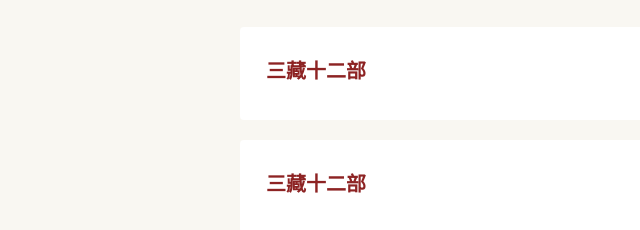
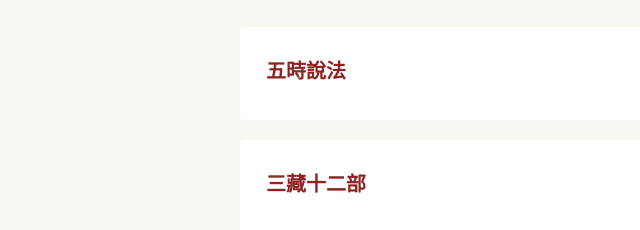
Before and after one commit to goodtak/buddhism, a plain HTML site: page index.html in a window 1280 px wide. Shown: the part 503-733 px from the top of the page, 0-640 px from the left. Drawn offline with Linux system fonts and the light colour scheme.

Commit message:
Update index.html

```diff
--- a/index.html
+++ b/index.html
@@ -158,7 +158,7 @@
     <li class="article-item">
             <div class="article-info">
                 <h2>
-                    <a href="https://goodtak.github.io/buddhism/5periods" class="article-link">  三藏十二部</a>
+                    <a href="https://goodtak.github.io/buddhism/5periods" class="article-link">五時說法  </a>
                 </h2>
              </div>
             <span class="article-date">2026年4月19日</span>
```
